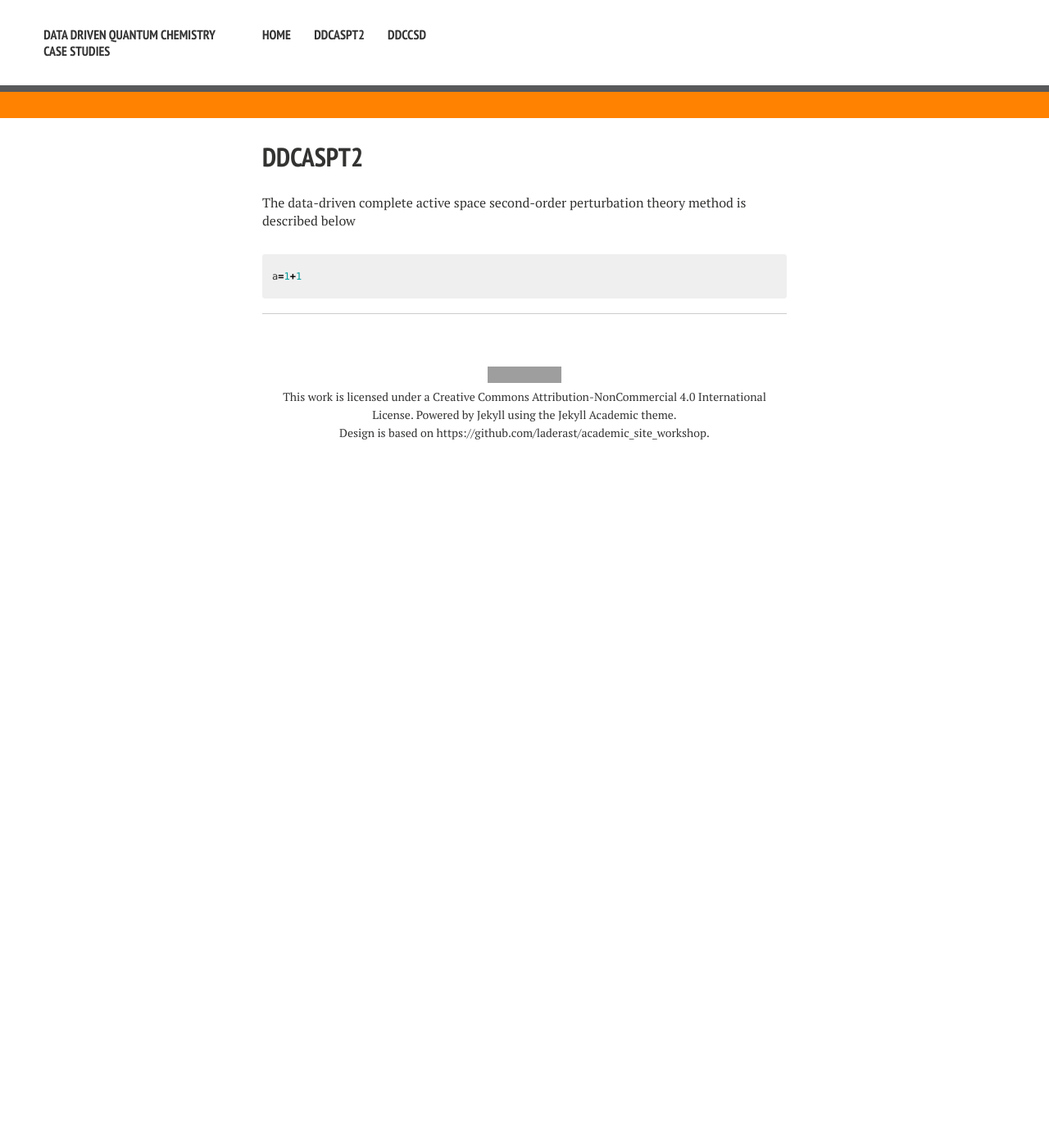
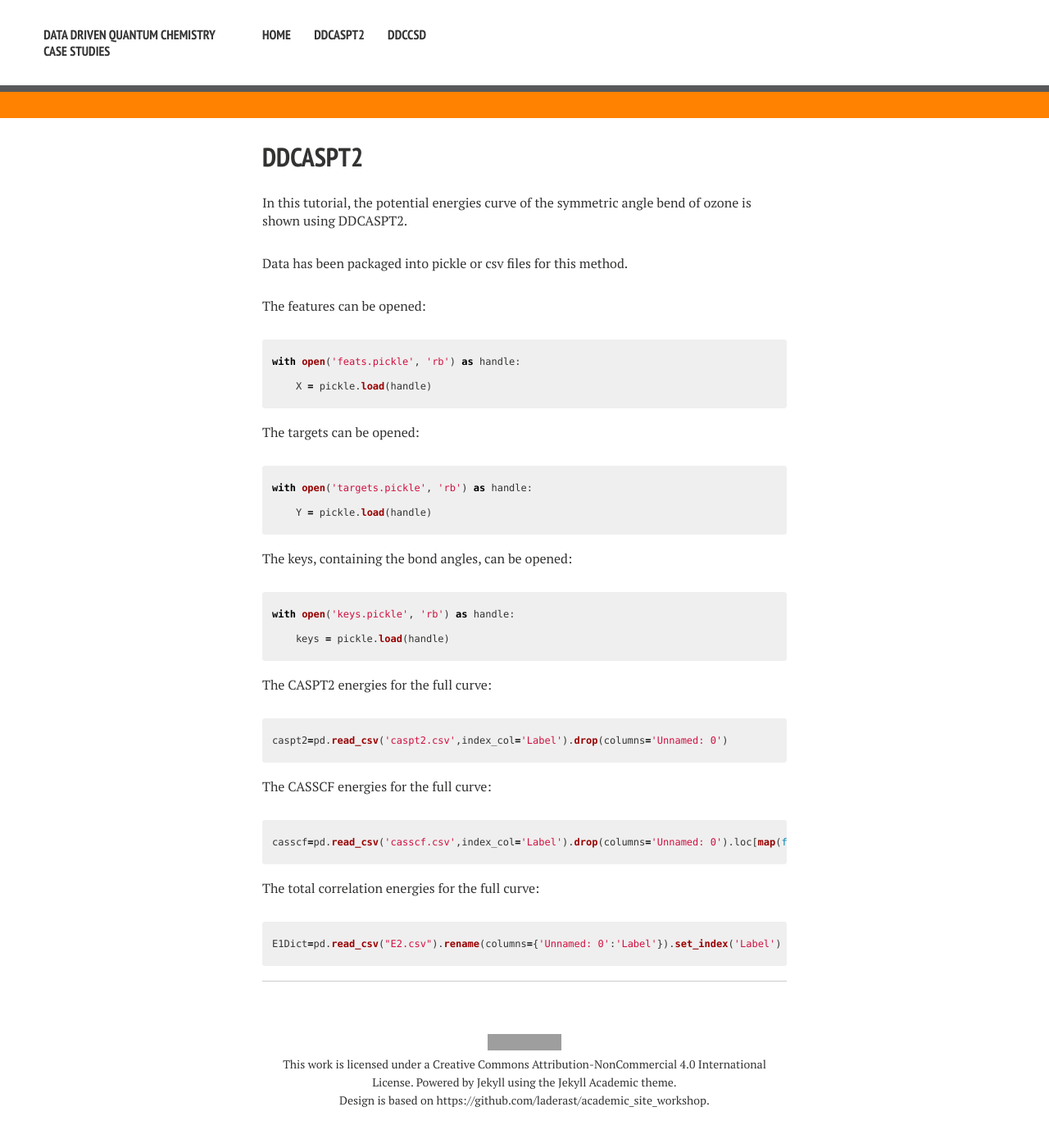
Before and after one commit to ChemRacer/DDQC_Demo, a Jekyll site: the page built from ddcaspt2.md, in a window 1280 px wide. Shown: the whole page at 82% size. Built offline with Jekyll 4.4.1, drawn with Linux system fonts in a browser that asks for light colours; nearby versions of some CDN libraries; before the commit the page ends 900 px from its top, so only the background shows below that; grey boxes are pictures that could not be loaded.

Commit message:
Tue Dec 14 14:36:03 EST 2021

````diff
--- a/ddcaspt2.md
+++ b/ddcaspt2.md
@@ -4,8 +4,42 @@ title: DDCASPT2
 category: DDCASPT2
 ---
 
-The data-driven complete active space second-order perturbation theory method is described below
+In this tutorial, the potential energies curve of the symmetric angle bend of ozone is shown using DDCASPT2.
 
+
+Data has been packaged into pickle or csv files for this method.
+
+The features can be opened:
 ```python
-a=1+1
+with open('feats.pickle', 'rb') as handle:
+    X = pickle.load(handle)
 ```
+
+
+The targets can be opened:
+```python
+with open('targets.pickle', 'rb') as handle:
+    Y = pickle.load(handle)
+```
+
+The keys, containing the bond angles, can be opened:
+```python
+with open('keys.pickle', 'rb') as handle:
+    keys = pickle.load(handle)
+```
+
+The CASPT2 energies for the full curve:
+```python
+caspt2=pd.read_csv('caspt2.csv',index_col='Label').drop(columns='Unnamed: 0')
+```
+
+The CASSCF energies for the full curve:
+```python
+casscf=pd.read_csv('casscf.csv',index_col='Label').drop(columns='Unnamed: 0').loc[map(float,test_ind)].rename(columns={'SCF':0})
+```
+
+
+The total correlation energies for the full curve:
+```python
+E1Dict=pd.read_csv("E2.csv").rename(columns={'Unnamed: 0':'Label'}).set_index('Label')
+```
````
Also changed, not shown: 1 other file.
